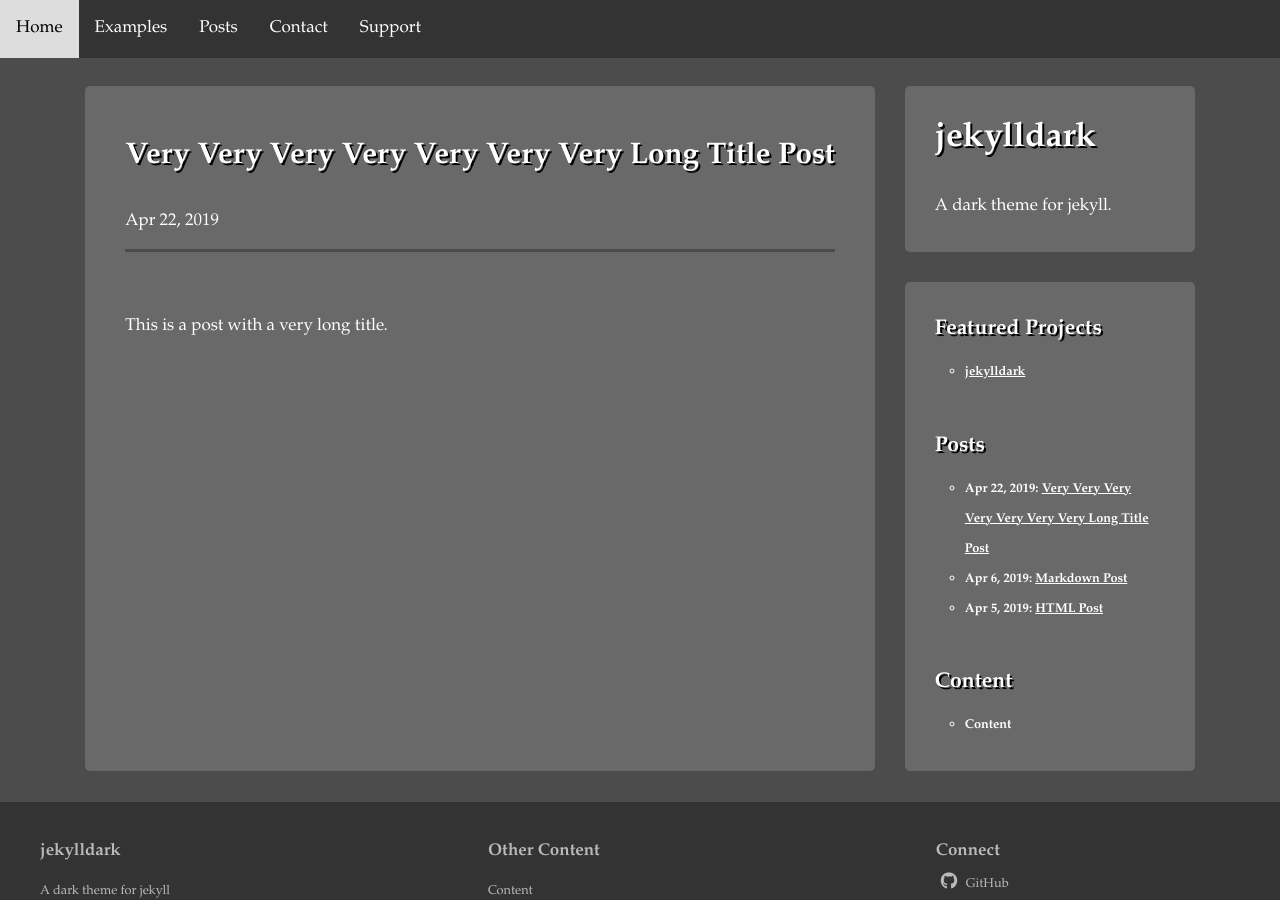
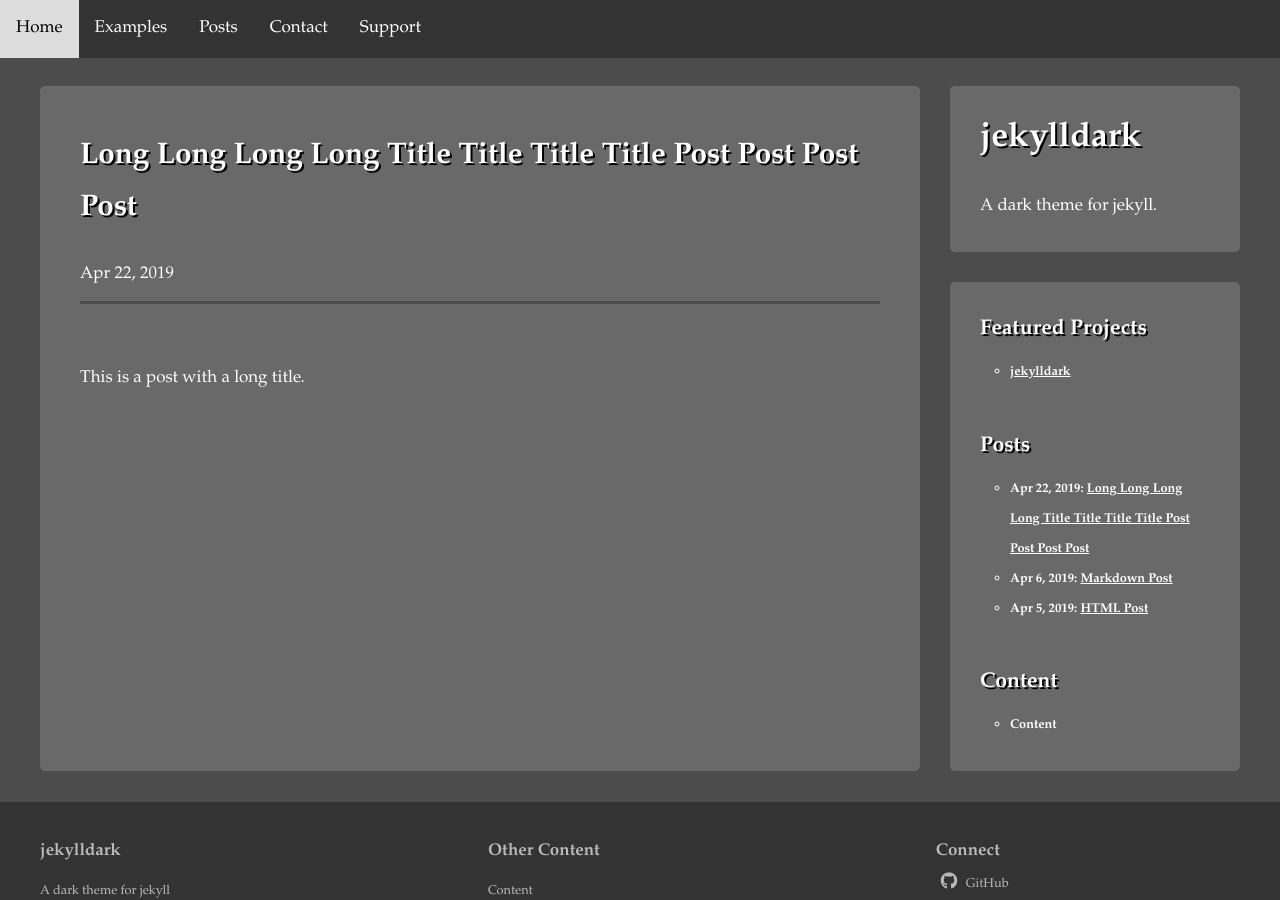
Before and after one commit to sutterj/jekylldark, a Jekyll site: the page built from _posts/2019-04-22-post3.md, in a window 1280 px wide and 900 px high. Built offline with Jekyll 4.4.1, drawn with Linux system fonts in a browser that asks for light colours; nearby versions of some CDN libraries.

Commit message:
Update 2019-04-22-post3.md

```diff
--- a/_posts/2019-04-22-post3.md
+++ b/_posts/2019-04-22-post3.md
@@ -1,5 +1,5 @@
 ---
 layout: post
-title: Very Very Very Very Very Very Very Long Title Post
+title: Long Long Long Long Title Title Title Title Post Post Post Post
 ---
-This is a post with a very long title.
+This is a post with a long title.
```
